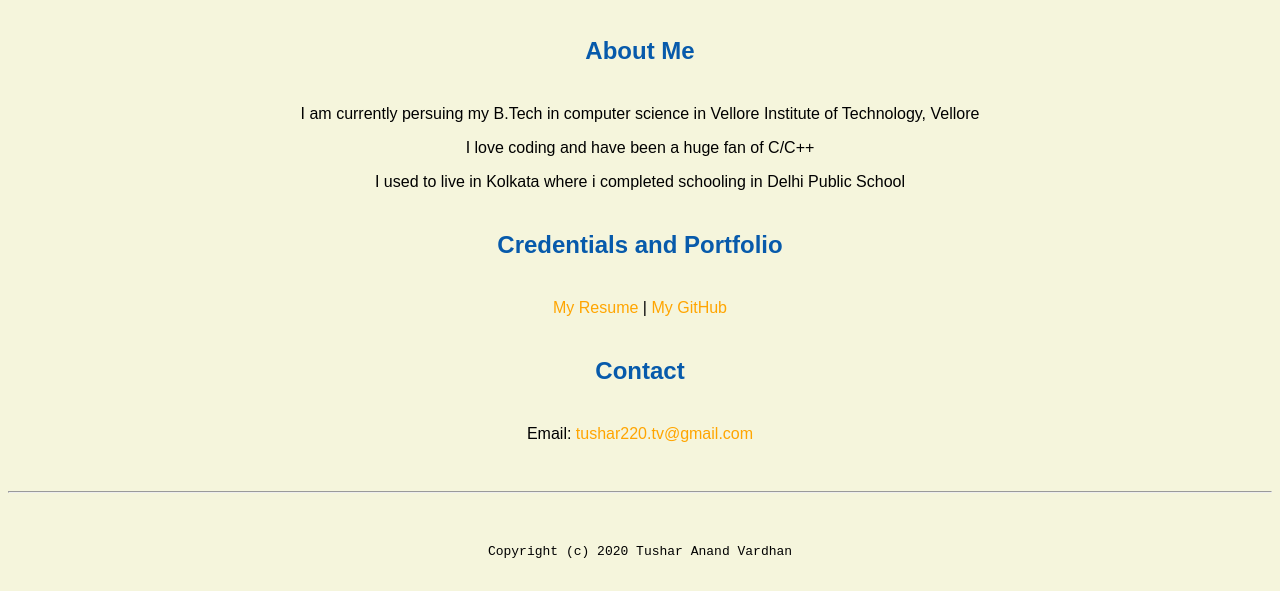
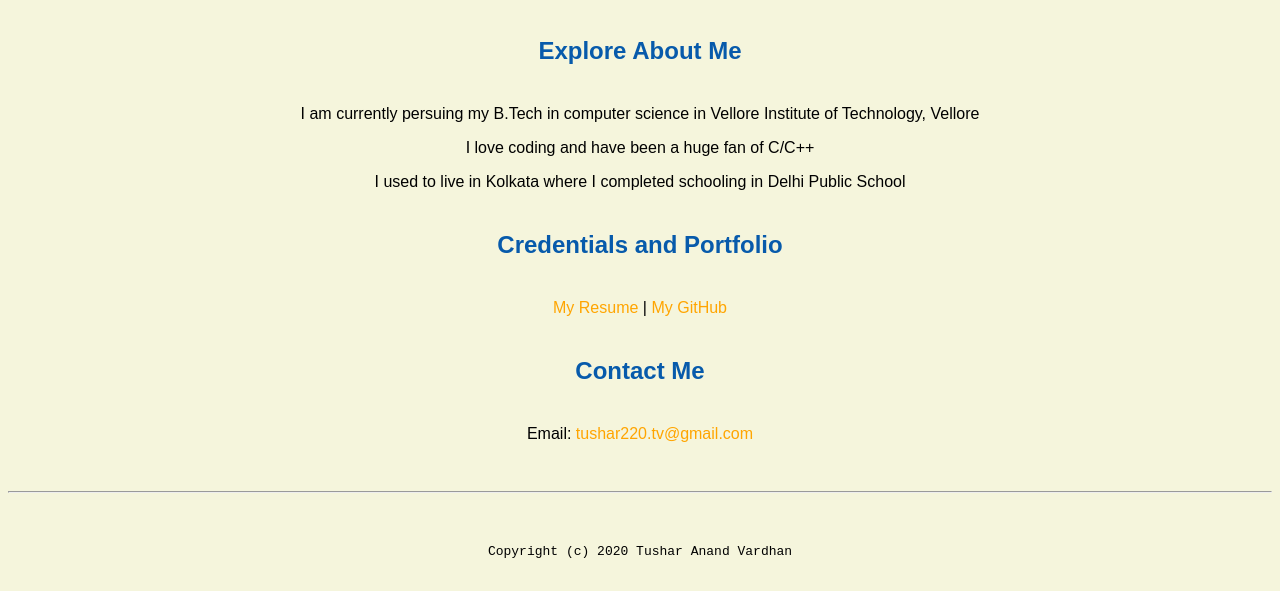
Before and after one commit to shivaamm/Tushar-Anand-Vardhan.github.io, a plain HTML site: page index.html in a window 1280 px wide. Shown: the part 498-1089 px from the top of the page. Drawn offline with Linux system fonts and the light colour scheme.

Commit message:
Update index.html

```diff
--- a/index.html
+++ b/index.html
@@ -18,14 +18,14 @@
   <body>
     <img src = "Images/banner.jpg" width = "75%" alt = "Banner">
     <h1>Tushar Anand Vardhan's Portal</h1>
-    <h2>About Me</h2>
+    <h2>Explore About Me</h2>
     <p>I am currently persuing my B.Tech in computer science in Vellore Institute of Technology, Vellore</p>
     <p>I love coding and have been a huge fan of C/C++</p>
-    <p>I used to live in Kolkata where i completed schooling in Delhi Public School</p>
+    <p>I used to live in Kolkata where I completed schooling in Delhi Public School</p>
     <h2>Credentials and Portfolio</h2>
 
     <p><a href = "resume.html">My Resume</a> | <a href = "http://github.com/Tushar-Anand-Vardhan">My GitHub</a></p>
-    <h2>Contact</h2>
+    <h2>Contact Me</h2>
 
     <p>Email: <a href = "mailto:tushar220.tv@gmail.com">tushar220.tv@gmail.com</a></p>
   </body>
```
